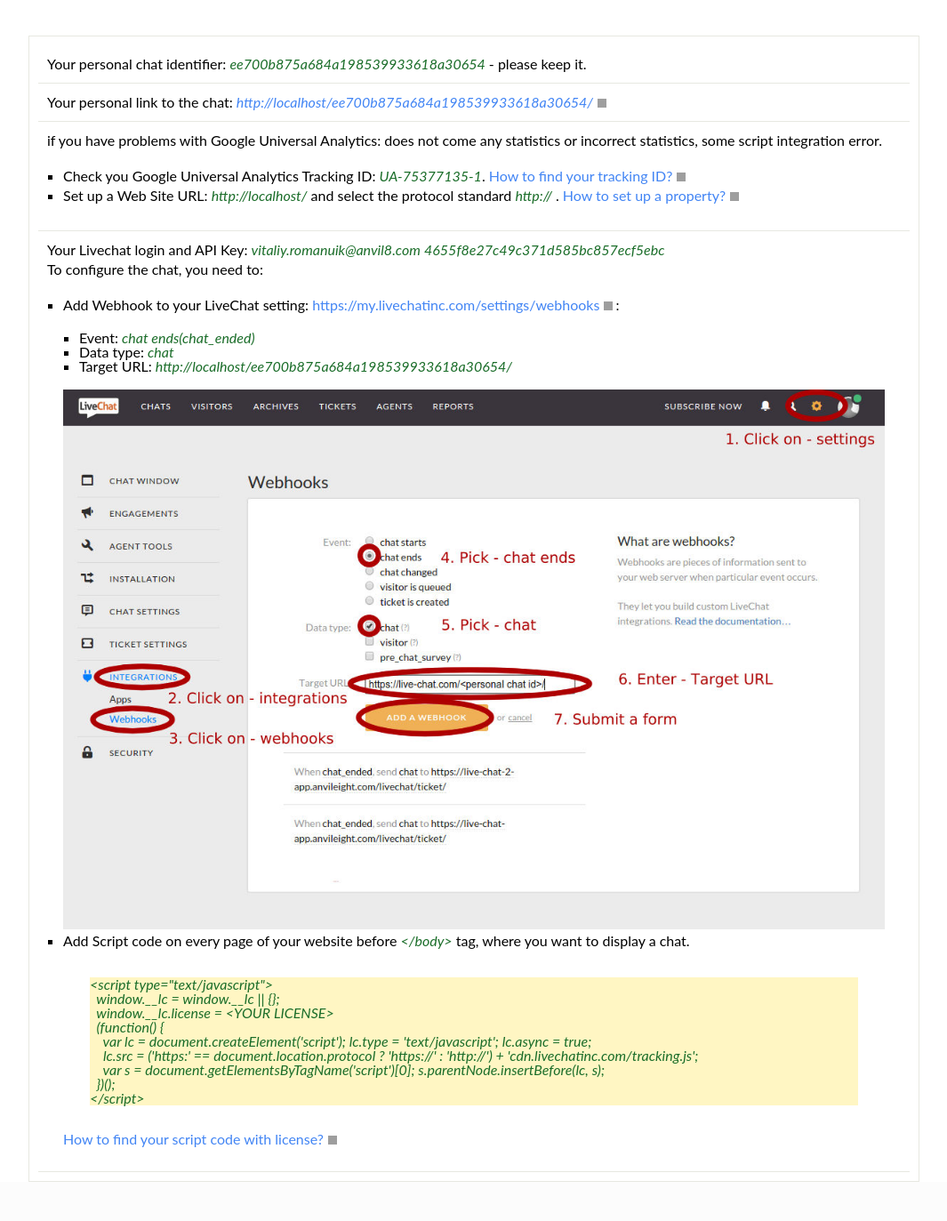
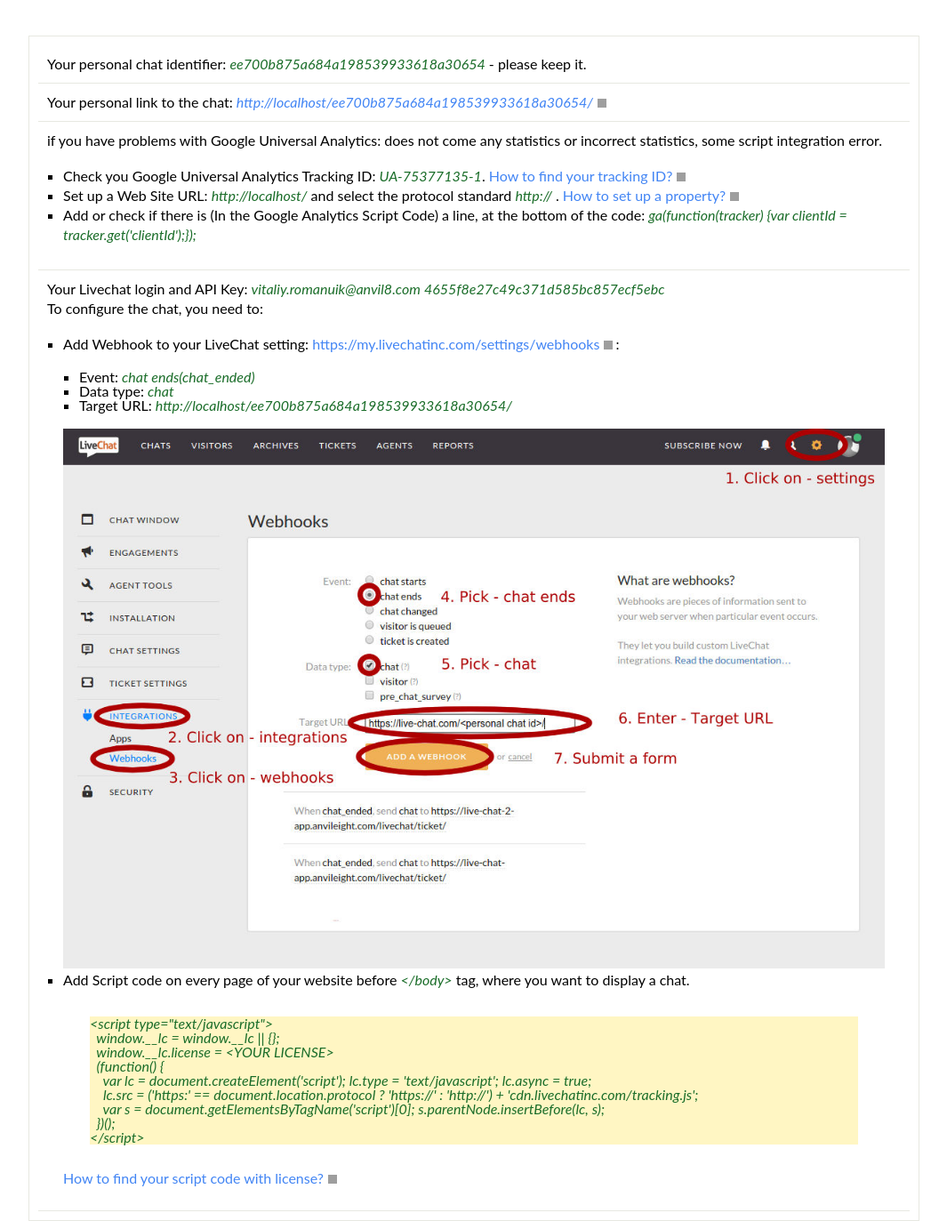
Before and after one commit to Hitoki/livechat, a Flask app: page /help_install/ in a window 1280 px wide. Shown: the part 62-1435 px from the top of the page at 89% size, without its empty margins (107-1172 px from the left). Before the commit the page ends 1391 px from the top, so only its background shows below. Run offline with Flask 2, Linux system fonts and the light colour scheme; a user stored in the database is signed in; parts of the project's set-up code (start-up, migrations or seed data) failed here and were passed over; grey boxes are pictures that could not be loaded.

Commit message:
Update helper code

```diff
--- a/livechat/templates/help_page.html
+++ b/livechat/templates/help_page.html
@@ -26,6 +26,9 @@
                 </li>
                 <li>
                     <p>Set up a Web Site URL: <span class="user_data">{{ request.host_url }}</span> and select the protocol standard {% if request.is_secure %}<span class="user_data">https://</span>{% else %}<span class="user_data">http://</span>{% endif %} . <a href="https://support.google.com/analytics/answer/1042508?hl=en" target="_blank">How to set up a property?</a></p>
+                </li>
+                <li>
+                    <p>Add or check if there is (In the Google Analytics Script Code) a line, at the bottom of the code:  <span class="user_data">ga(function(tracker) {var clientId = tracker.get('clientId');});</span></p>
                 </li>
             </ol>
         </div>
```
